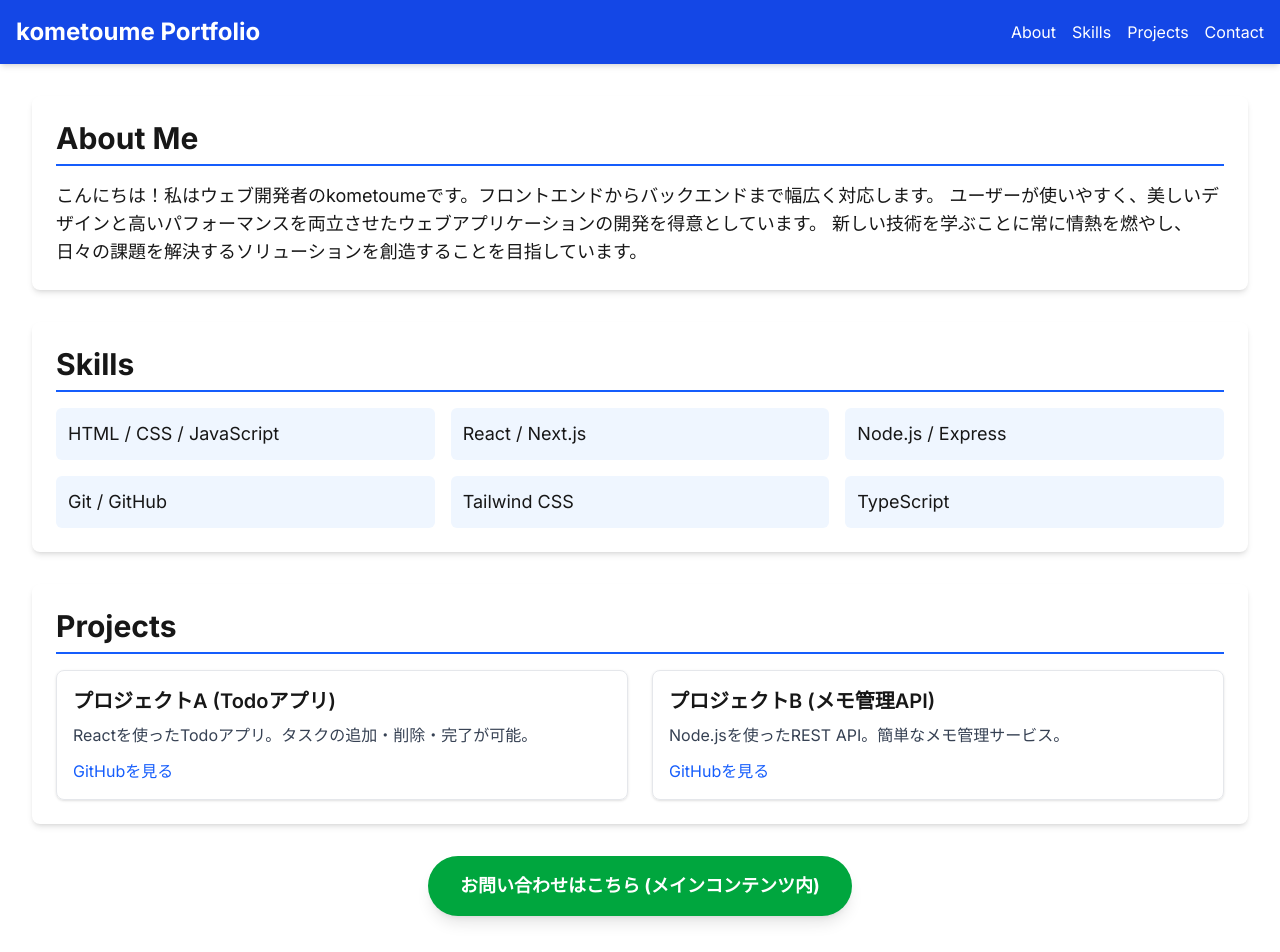
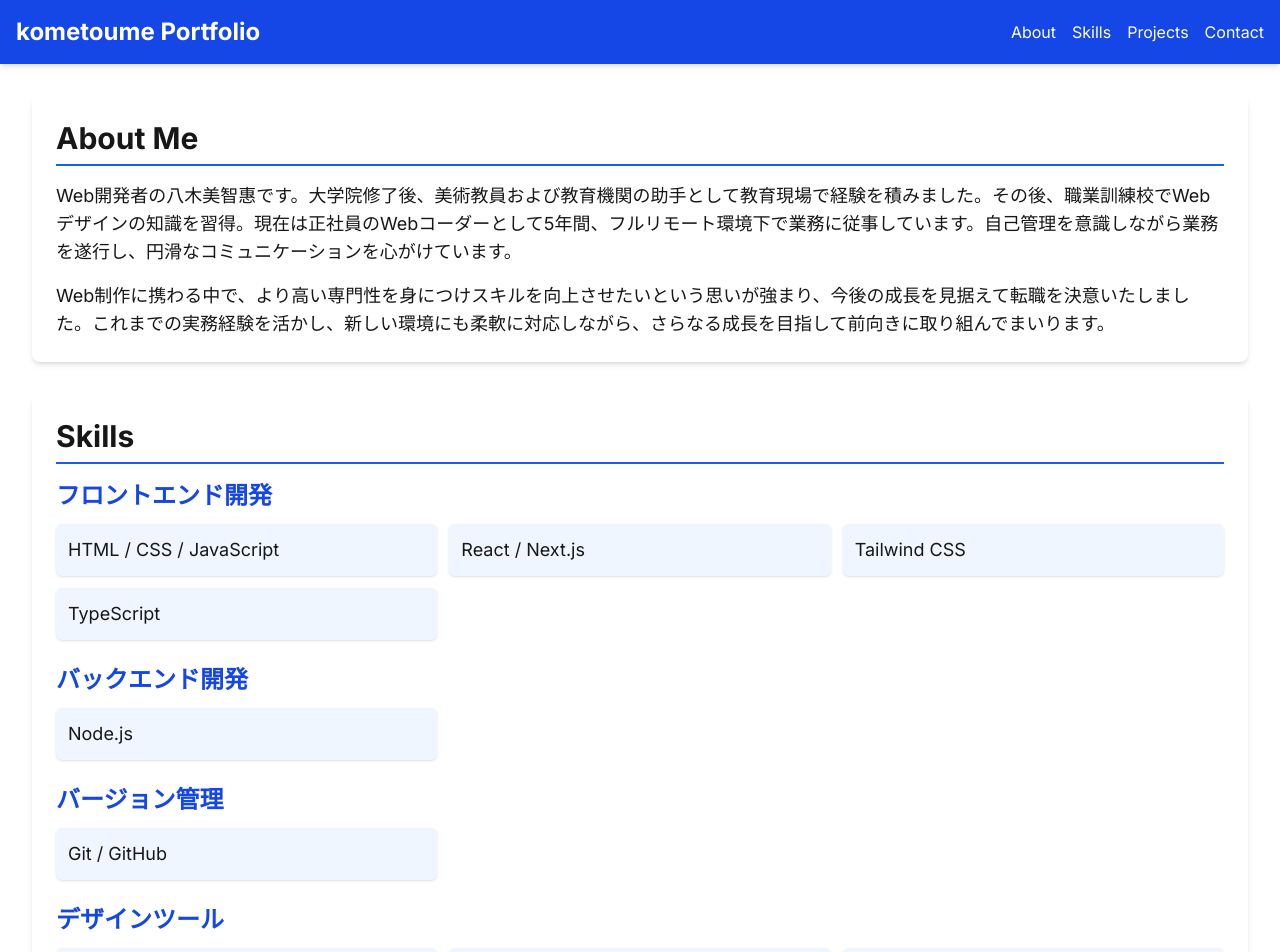
Before and after one commit to kometoume/my-portfolio, a Next.js app: page / in a window 1280 px wide. Shown: the top 952 px of the page. Built offline with nearby package versions, Linux system fonts and the light colour scheme.

Commit message:
お問い合わせフォーム機能を追加

```diff
--- /dev/null
+++ b/src/app/api/contact/route.ts
@@ -0,0 +1,51 @@
+// src/app/api/contact/route.ts
+
+import { NextResponse } from 'next/server';
+import nodemailer from 'nodemailer';
+
+export async function POST(request: Request) {
+  try {
+    const { name, email, message } = await request.json();
+
+    // 環境変数が設定されているか確認
+    // ここでは、定義した環境変数名（EMAIL_USER, EMAIL_PASS）を使ってチェックします。
+    if (!process.env.EMAIL_USER || !process.env.EMAIL_PASS) {
+      console.error('環境変数が設定されていません: EMAIL_USER, EMAIL_PASS'); // エラーログも正しい変数名で
+      return NextResponse.json({ message: 'サーバー設定エラーが発生しました。メール送信設定が正しくありません。' }, { status: 500 });
+    }
+
+    // Nodemailerのトランスポーターを設定
+    const transporter = nodemailer.createTransport({
+      service: 'gmail',
+      auth: {
+        // user: には、環境変数名 EMAIL_USER を使って、あなたのGmailアドレスを渡します。
+        user: process.env.EMAIL_USER,
+        // pass: には、環境変数名 EMAIL_PASS を使って、あなたのアプリパスワードを渡します。
+        pass: process.env.EMAIL_PASS,
+      },
+    });
+
+    // 送信するメールの内容を定義
+    const mailOptions = {
+      // from: には、環境変数名 EMAIL_USER を使って、あなたのGmailアドレスを渡します。
+      from: process.env.EMAIL_USER,
+      // to: には、環境変数名 EMAIL_USER を使って、あなたのGmailアドレス（受信先）を渡します。
+      to: process.env.EMAIL_USER,
+      subject: `ポートフォリオサイトからのお問い合わせ: ${name}`,
+      text: `名前: ${name}\nメール: ${email}\nメッセージ: ${message}`,
+      html: `
+        <p><strong>名前:</strong> ${name}</p>
+        <p><strong>メール:</strong> ${email}</p>
+        <p><strong>メッセージ:</strong> ${message}</p>
+      `,
+    };
+
+    await transporter.sendMail(mailOptions);
+
+    return NextResponse.json({ message: 'お問い合わせが正常に送信されました！' }, { status: 200 });
+
+  } catch (error) {
+    console.error('お問い合わせ送信エラー:', error);
+    return NextResponse.json({ message: 'お問い合わせの送信に失敗しました。サーバー側でエラーが発生しました。' }, { status: 500 });
+  }
+}
--- a/src/app/layout.tsx
+++ b/src/app/layout.tsx
@@ -1,13 +1,14 @@
+// src/app/layout.tsx
+
 import type { Metadata } from "next";
 import { Inter } from "next/font/google";
 import "./globals.css";
-// import Navbar from "../components/Navbar"; // この行を削除
 
 const inter = Inter({ subsets: ["latin"] });
 
 export const metadata: Metadata = {
-  title: "kometoume ポートフォリオ", // ポートフォリオのタイトルに変更
-  description: "ウェブ開発者kometoumeのポートフォリオサイト", // ポートフォリオの説明に変更
+  title: "八木美智惠 ポートフォリオ",
+  description: "ウェブ開発者八木美智惠のポートフォリオサイト",
 };
 
 export default function RootLayout({
@@ -16,12 +17,11 @@ export default function RootLayout({
   children: React.ReactNode;
 }>) {
   return (
-    <html lang="ja"> {/* 日本語サイトなのでlang="ja"に */}
-      {/* Tailwind CSSの基本スタイルをbodyに適用 */}
-      <body className={`${inter.className} bg-gray-100 text-gray-800`}>
-        {/* <Navbar /> */} {/* ここを削除 */}
-        {children} {/* 各ページのコンテンツ（page.tsxなど）がここに表示されます */}
-      </body>
-    </html>
+    // ★★★ここが肝心です！htmlタグの閉じカッコの直後にbodyタグの開始カッコが来るように、間を完全に詰めてください。
+    // 手動でバックスペースキーを何度か押して、余分なスペースや改行を完全に削除してみてください。
+    <html lang="ja"><body className={`${inter.className} bg-gray-100 text-gray-800`}>
+      {/* <Navbar /> はコメントアウトされているので問題ありません */}
+      {children}
+    </body></html>
   );
 }
--- a/src/app/page.tsx
+++ b/src/app/page.tsx
@@ -1,10 +1,10 @@
 // src/app/page.tsx
-'use client'; // useStateを使うため
+"use client"; // useStateを使うため
 
-import { useState } from 'react';
-import Navbar from '../components/Navbar'; // ここでNavbarをインポート
-import Modal from '../components/Modal';
-import ContactForm from '../components/ContactForm';
+import { useState } from "react";
+import Navbar from "../components/Navbar"; // ここでNavbarをインポート
+import Modal from "../components/Modal";
+import ContactForm from "../components/ContactForm";
 
 export default function Home() {
   const [isModalOpen, setIsModalOpen] = useState(false); // モーダルの開閉状態
@@ -17,35 +17,82 @@ export default function Home() {
       <main className="flex-grow container mx-auto p-4 sm:p-8">
         {/* About Section */}
         <section id="about" className="bg-white p-6 mb-8 rounded-lg shadow-md">
-          <h2 className="text-3xl font-bold mb-4 border-b-2 border-blue-600 pb-2">About Me</h2>
+          <h2 className="text-3xl font-bold mb-4 border-b-2 border-blue-600 pb-2">
+            About Me
+          </h2>
+          <p className="text-lg mb-4">
+            {" "}
+            {/* 最初の段落のまとまり */}
+            Web開発者の八木美智惠です。大学院修了後、美術教員および教育機関の助手として教育現場で経験を積みました。その後、職業訓練校でWebデザインの知識を習得。現在は正社員のWebコーダーとして5年間、フルリモート環境下で業務に従事しています。自己管理を意識しながら業務を遂行し、円滑なコミュニケーションを心がけています。
+          </p>
           <p className="text-lg">
-            こんにちは！私はウェブ開発者のkometoumeです。フロントエンドからバックエンドまで幅広く対応します。
-            ユーザーが使いやすく、美しいデザインと高いパフォーマンスを両立させたウェブアプリケーションの開発を得意としています。
-            新しい技術を学ぶことに常に情熱を燃やし、日々の課題を解決するソリューションを創造することを目指しています。
+            {" "}
+            {/* 2つ目の段落のまとまり */}
+            Web制作に携わる中で、より高い専門性を身につけスキルを向上させたいという思いが強まり、今後の成長を見据えて転職を決意いたしました。これまでの実務経験を活かし、新しい環境にも柔軟に対応しながら、さらなる成長を目指して前向きに取り組んでまいります。
           </p>
         </section>
 
         {/* Skills Section */}
 <section id="skills" className="bg-white p-6 mb-8 rounded-lg shadow-md">
-          <h2 className="text-3xl font-bold mb-4 border-b-2 border-blue-600 pb-2">Skills</h2>
-          <ul className="grid grid-cols-1 md:grid-cols-2 lg:grid-cols-3 gap-4 text-lg">
-            <li className="bg-blue-50 p-3 rounded-md">HTML / CSS / JavaScript</li>
-            <li className="bg-blue-50 p-3 rounded-md">React / Next.js</li>
-            <li className="bg-blue-50 p-3 rounded-md">Node.js / Express</li>
-            <li className="bg-blue-50 p-3 rounded-md">Git / GitHub</li>
-            <li className="bg-blue-50 p-3 rounded-md">Tailwind CSS</li>
-            <li className="bg-blue-50 p-3 rounded-md">TypeScript</li>
-            {/* その他のスキルもここに追加 */}
+  <h2 className="text-3xl font-bold mb-4 border-b-2 border-blue-600 pb-2">
+    Skills
+  </h2>
+
+  {/* フロントエンド開発 */}
+  <div className="mb-6"> {/* 各カテゴリの下に余白を追加 */}
+    <h3 className="text-2xl font-semibold mb-3 text-blue-700">フロントエンド開発</h3>
+    <ul className="grid grid-cols-1 md:grid-cols-2 lg:grid-cols-3 gap-3 text-lg"> {/* gapを少し小さくして、グループ感を出す */}
+      <li className="bg-blue-50 p-3 rounded-md shadow-sm">HTML / CSS / JavaScript</li>
+      <li className="bg-blue-50 p-3 rounded-md shadow-sm">React / Next.js</li>
+      <li className="bg-blue-50 p-3 rounded-md shadow-sm">Tailwind CSS</li>
+      <li className="bg-blue-50 p-3 rounded-md shadow-sm">TypeScript</li>
     </ul>
+  </div>
+
+  {/* バックエンド開発 (またはサーバーサイドの知識) */}
+  <div className="mb-6">
+    <h3 className="text-2xl font-semibold mb-3 text-blue-700">バックエンド開発</h3>
+    <ul className="grid grid-cols-1 md:grid-cols-2 lg:grid-cols-3 gap-3 text-lg">
+      {/* Expressを残す場合はここに追加 */}
+      <li className="bg-blue-50 p-3 rounded-md shadow-sm">Node.js</li>
+    </ul>
+  </div>
+
+  {/* バージョン管理 */}
+  <div className="mb-6">
+    <h3 className="text-2xl font-semibold mb-3 text-blue-700">バージョン管理</h3>
+    <ul className="grid grid-cols-1 md:grid-cols-2 lg:grid-cols-3 gap-3 text-lg">
+      <li className="bg-blue-50 p-3 rounded-md shadow-sm">Git / GitHub</li>
+    </ul>
+  </div>
+
+
+  { <div className="mb-6">
+    <h3 className="text-2xl font-semibold mb-3 text-blue-700">デザインツール</h3>
+    <ul className="grid grid-cols-1 md:grid-cols-2 lg:grid-cols-3 gap-3 text-lg">
+      <li className="bg-blue-50 p-3 rounded-md shadow-sm">Adobe Photoshop</li>
+      <li className="bg-blue-50 p-3 rounded-md shadow-sm">Adobe Illustrator</li>
+      <li className="bg-blue-50 p-3 rounded-md shadow-sm">Adobe Premiere Pro</li>
+    </ul>
+  </div> }
 </section>
 
         {/* Projects Section */}
-        <section id="projects" className="bg-white p-6 mb-8 rounded-lg shadow-md">
-          <h2 className="text-3xl font-bold mb-4 border-b-2 border-blue-600 pb-2">Projects</h2>
+        <section
+          id="projects"
+          className="bg-white p-6 mb-8 rounded-lg shadow-md"
+        >
+          <h2 className="text-3xl font-bold mb-4 border-b-2 border-blue-600 pb-2">
+            Projects
+          </h2>
           <div className="grid grid-cols-1 md:grid-cols-2 gap-6">
             <div className="project-card border border-gray-200 p-4 rounded-lg shadow-sm">
-              <h3 className="text-xl font-semibold mb-2">プロジェクトA (Todoアプリ)</h3>
-              <p className="text-gray-700 mb-3">Reactを使ったTodoアプリ。タスクの追加・削除・完了が可能。</p>
+              <h3 className="text-xl font-semibold mb-2">
+                プロジェクトA (Todoアプリ)
+              </h3>
+              <p className="text-gray-700 mb-3">
+                Reactを使ったTodoアプリ。タスクの追加・削除・完了が可能。
+              </p>
               <a
                 href="https://github.com/kometoume/project-a"
                 target="_blank"
@@ -56,8 +103,12 @@ export default function Home() {
               </a>
             </div>
             <div className="project-card border border-gray-200 p-4 rounded-lg shadow-sm">
-              <h3 className="text-xl font-semibold mb-2">プロジェクトB (メモ管理API)</h3>
-              <p className="text-gray-700 mb-3">Node.jsを使ったREST API。簡単なメモ管理サービス。</p>
+              <h3 className="text-xl font-semibold mb-2">
+                プロジェクトB (メモ管理API)
+              </h3>
+              <p className="text-gray-700 mb-3">
+                Node.jsを使ったREST API。簡単なメモ管理サービス。
+              </p>
               <a
                 href="https://github.com/kometoume/project-b"
                 target="_blank"
@@ -84,7 +135,10 @@ export default function Home() {
 
       {/* Footer */}
       <footer className="w-full p-4 bg-gray-800 text-white text-center mt-8">
-        <p>&copy; {new Date().getFullYear()} kometoume Portfolio. All rights reserved.</p>
+        <p>
+          &copy; {new Date().getFullYear()} kometoume Portfolio. All rights
+          reserved.
+        </p>
       </footer>
 
       {/* Contact Modal */}
```
Also changed, not shown: package.json (+8 -6 lines), src/components/ContactForm.tsx (+60 -13 lines), 1 other file (tests, documents, lock files or other folders). Lines whose indentation alone changed are shown as unchanged.
